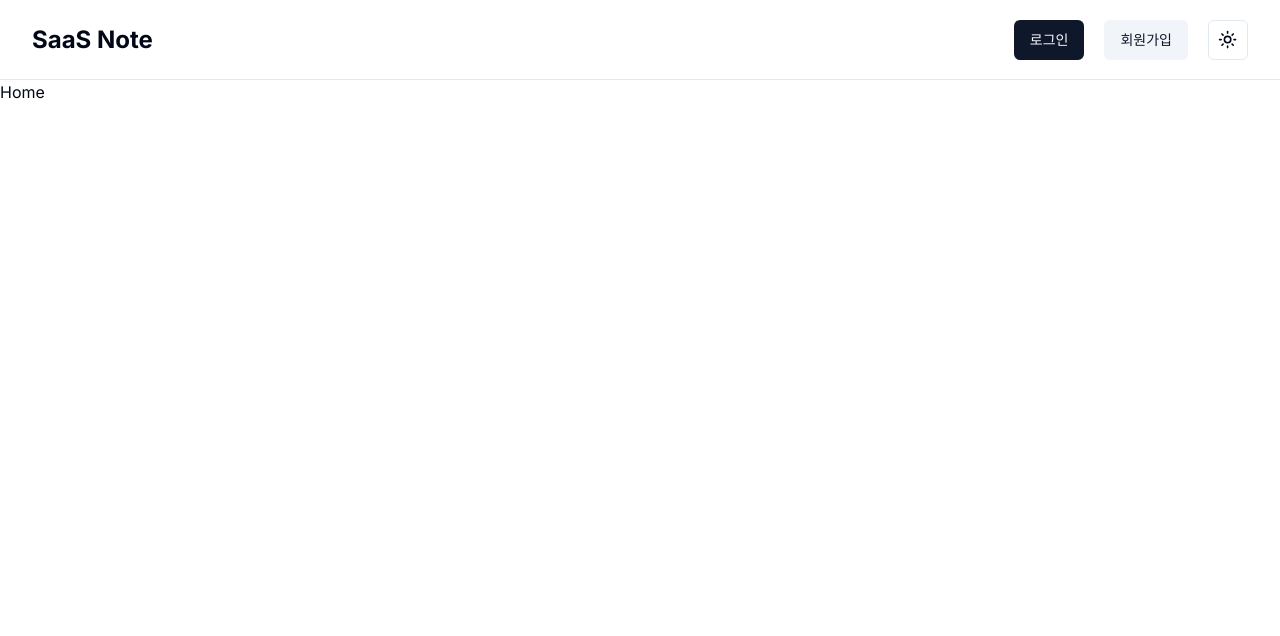
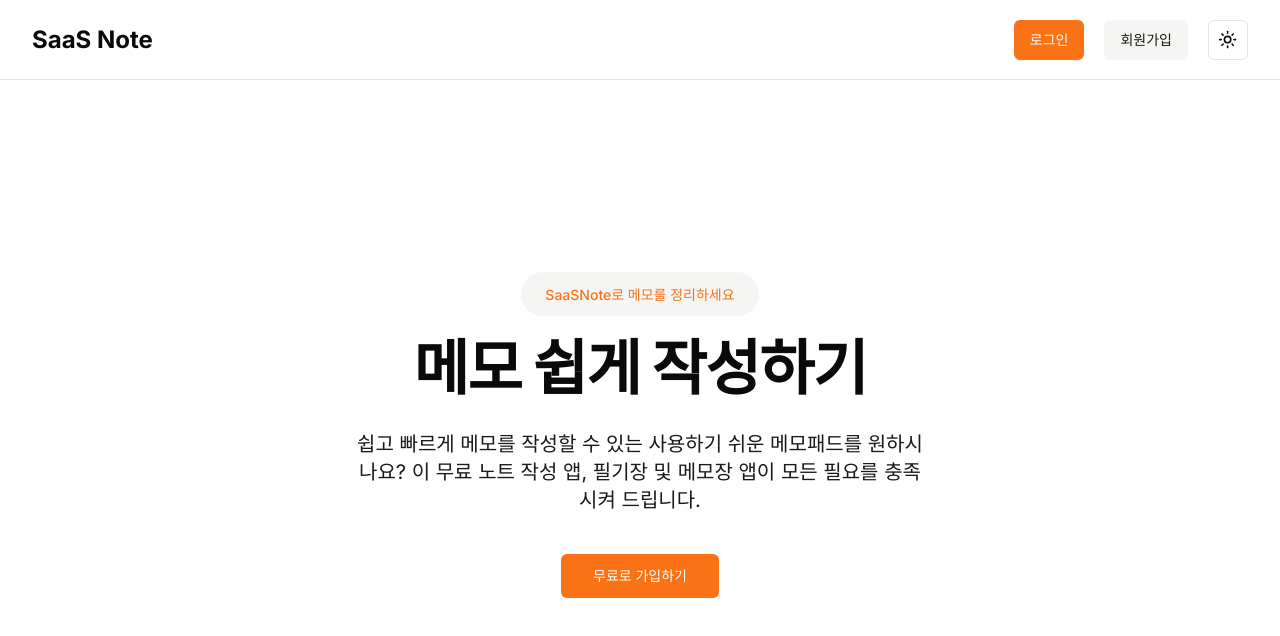
Before and after one commit to so-zero/saas-note-app, a Next.js app: page / in a window 1280 px wide. Shown: the top 636 px of the page. Built offline with nearby package versions, Linux system fonts and the light colour scheme; no server answers.

Commit message:
home page

```diff
--- a/app/globals.css
+++ b/app/globals.css
@@ -1,61 +1,64 @@
 @tailwind base;
 @tailwind components;
 @tailwind utilities;
+
 @layer base {
   :root {
     --background: 0 0% 100%;
-    --foreground: 222.2 84% 4.9%;
+    --foreground: 20 14.3% 4.1%;
     --card: 0 0% 100%;
-    --card-foreground: 222.2 84% 4.9%;
+    --card-foreground: 20 14.3% 4.1%;
     --popover: 0 0% 100%;
-    --popover-foreground: 222.2 84% 4.9%;
-    --primary: 222.2 47.4% 11.2%;
-    --primary-foreground: 210 40% 98%;
-    --secondary: 210 40% 96.1%;
-    --secondary-foreground: 222.2 47.4% 11.2%;
-    --muted: 210 40% 96.1%;
-    --muted-foreground: 215.4 16.3% 46.9%;
-    --accent: 210 40% 96.1%;
-    --accent-foreground: 222.2 47.4% 11.2%;
+    --popover-foreground: 20 14.3% 4.1%;
+    --primary: 24.6 95% 53.1%;
+    --primary-foreground: 60 9.1% 97.8%;
+    --secondary: 60 4.8% 95.9%;
+    --secondary-foreground: 24 9.8% 10%;
+    --muted: 60 4.8% 95.9%;
+    --muted-foreground: 25 5.3% 44.7%;
+    --accent: 60 4.8% 95.9%;
+    --accent-foreground: 24 9.8% 10%;
     --destructive: 0 84.2% 60.2%;
-    --destructive-foreground: 210 40% 98%;
-    --border: 214.3 31.8% 91.4%;
-    --input: 214.3 31.8% 91.4%;
-    --ring: 222.2 84% 4.9%;
+    --destructive-foreground: 60 9.1% 97.8%;
+    --border: 20 5.9% 90%;
+    --input: 20 5.9% 90%;
+    --ring: 24.6 95% 53.1%;
+    --radius: 0.5rem;
     --chart-1: 12 76% 61%;
     --chart-2: 173 58% 39%;
     --chart-3: 197 37% 24%;
     --chart-4: 43 74% 66%;
     --chart-5: 27 87% 67%;
-    --radius: 0.5rem
   }
+
   .dark {
-    --background: 222.2 84% 4.9%;
-    --foreground: 210 40% 98%;
-    --card: 222.2 84% 4.9%;
-    --card-foreground: 210 40% 98%;
-    --popover: 222.2 84% 4.9%;
-    --popover-foreground: 210 40% 98%;
-    --primary: 210 40% 98%;
-    --primary-foreground: 222.2 47.4% 11.2%;
-    --secondary: 217.2 32.6% 17.5%;
-    --secondary-foreground: 210 40% 98%;
-    --muted: 217.2 32.6% 17.5%;
-    --muted-foreground: 215 20.2% 65.1%;
-    --accent: 217.2 32.6% 17.5%;
-    --accent-foreground: 210 40% 98%;
-    --destructive: 0 62.8% 30.6%;
-    --destructive-foreground: 210 40% 98%;
-    --border: 217.2 32.6% 17.5%;
-    --input: 217.2 32.6% 17.5%;
-    --ring: 212.7 26.8% 83.9%;
+    --background: 20 14.3% 4.1%;
+    --foreground: 60 9.1% 97.8%;
+    --card: 20 14.3% 4.1%;
+    --card-foreground: 60 9.1% 97.8%;
+    --popover: 20 14.3% 4.1%;
+    --popover-foreground: 60 9.1% 97.8%;
+    --primary: 20.5 90.2% 48.2%;
+    --primary-foreground: 60 9.1% 97.8%;
+    --secondary: 12 6.5% 15.1%;
+    --secondary-foreground: 60 9.1% 97.8%;
+    --muted: 12 6.5% 15.1%;
+    --muted-foreground: 24 5.4% 63.9%;
+    --accent: 12 6.5% 15.1%;
+    --accent-foreground: 60 9.1% 97.8%;
+    --destructive: 0 72.2% 50.6%;
+    --destructive-foreground: 60 9.1% 97.8%;
+    --border: 12 6.5% 15.1%;
+    --input: 12 6.5% 15.1%;
+    --ring: 20.5 90.2% 48.2%;
     --chart-1: 220 70% 50%;
     --chart-2: 160 60% 45%;
     --chart-3: 30 80% 55%;
     --chart-4: 280 65% 60%;
-    --chart-5: 340 75% 55%
+    --chart-5: 340 75% 55%;
   }
 }
+
 @layer base {
   * {
     @apply border-border;
--- a/app/page.tsx
+++ b/app/page.tsx
@@ -1,3 +1,35 @@
+import { Button } from "@/components/ui/button";
+import { RegisterLink } from "@kinde-oss/kinde-auth-nextjs/components";
+
 export default function Home() {
-  return <h1>Home</h1>;
+  return (
+    <section className="flex items-center justify-center bg-background h-[90vh]">
+      <div className="relative items-center w-full max-w-7xl mx-auto px-5 py-12 md:px-12 lg:px-16 ">
+        <div className="max-w-3xl mx-auto text-center">
+          <div>
+            <span className="w-auto px-6 py-3 rounded-full bg-secondary">
+              <span className="text-sm font-medium text-primary">
+                SaaSNote로 메모를 정리하세요
+              </span>
+            </span>
+            <h1 className="mt-8 text-3xl font-extrabold tracking-tight lg:text-6xl">
+              메모 쉽게 작성하기
+            </h1>
+            <p className="max-w-xl mx-auto mt-8 text-base lg:text-xl text-secondary-foreground">
+              쉽고 빠르게 메모를 작성할 수 있는 사용하기 쉬운 메모패드를
+              원하시나요? 이 무료 노트 작성 앱, 필기장 및 메모장 앱이 모든
+              필요를 충족시켜 드립니다.
+            </p>
+          </div>
+          <div className="flex justify-center max-w-sm mx-auto mt-10">
+            <RegisterLink>
+              <Button size="lg" className="w-full">
+                무료로 가입하기
+              </Button>
+            </RegisterLink>
+          </div>
+        </div>
+      </div>
+    </section>
+  );
 }
```
